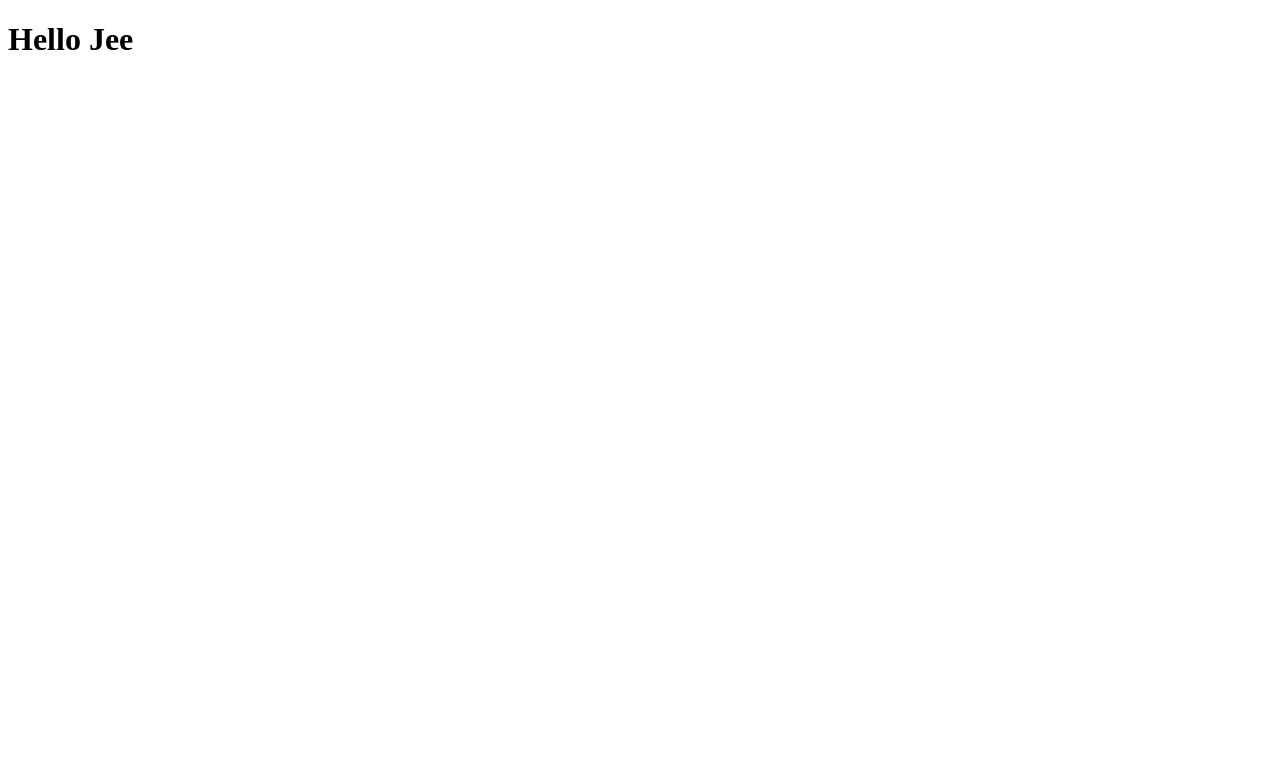
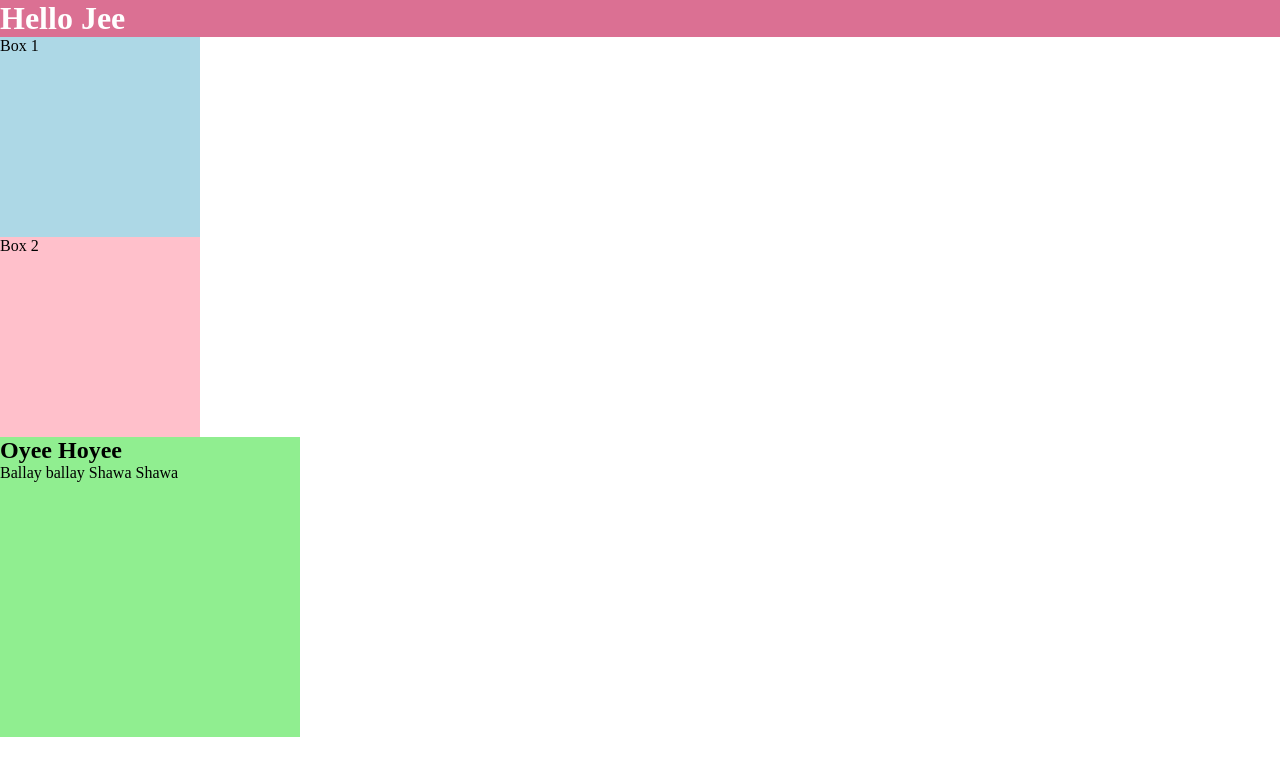
Before and after one commit to munsifkhandev/WebDevCourse, a plain HTML site: page CSS/setup/index.html in a window 1280 px wide. Drawn offline with Linux system fonts and the light colour scheme.

Commit message:
Studied CSS color and Bg Color Property

```diff
--- a/CSS/setup/index.html
+++ b/CSS/setup/index.html
@@ -4,8 +4,19 @@
     <meta charset="UTF-8" />
     <meta name="viewport" content="width=device-width, initial-scale=1.0" />
     <title>CSS - Styling Websites</title>
+    <link rel="stylesheet" href="style.css" />
   </head>
   <body>
     <h1>Hello Jee</h1>
+    <div id="one">
+      <p>Box 1</p>
+    </div>
+    <div id="two">
+      <p>Box 2</p>
+    </div>
+    <div class="three">
+      <h2>Oyee Hoyee</h2>
+      <p>Ballay ballay Shawa Shawa</p>
+    </div>
   </body>
 </html>
--- a/CSS/setup/style.css
+++ b/CSS/setup/style.css
@@ -9,3 +9,26 @@ body {
   height: 100%;
   width: 100%;
 }
+h1 {
+  background-color: palevioletred;
+  color: white;
+}
+
+#one {
+  background-color: lightblue;
+  height: 200px;
+  width: 200px;
+}
+
+#two {
+  height: 200px;
+  width: 200px;
+  background-color: pink;
+}
+
+.three {
+  height: 300px;
+  width: 300px;
+  background-color: lightgreen;
+  color: black;
+}
```
